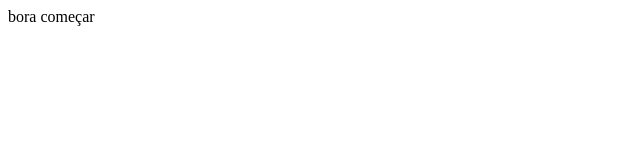
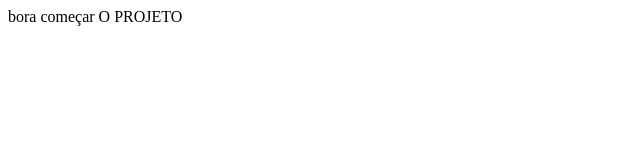
Before and after one commit to rachelsaronne/desafio-pb-aws-react-rachelsaronne, a plain HTML site: page index.html in a window 1280 px wide. Shown: the whole page, without its empty margins (0-640 px from the left). Drawn offline with Linux system fonts and the light colour scheme.

Commit message:
iniciando o desafio pb aws react

```diff
--- a/index.html
+++ b/index.html
@@ -1 +1 @@
-<index class="html">bora começar</index>
+<index class="html">bora começar O PROJETO</index>
```
